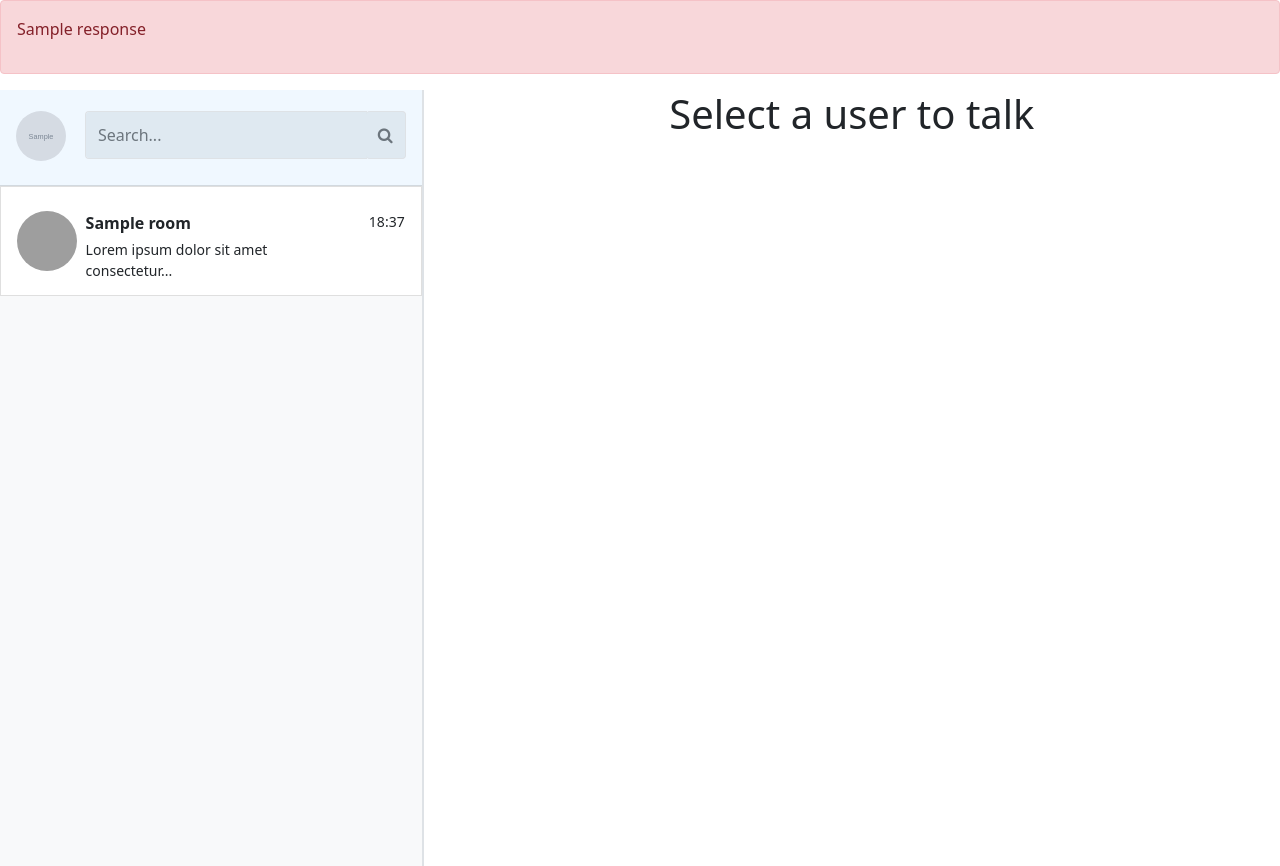
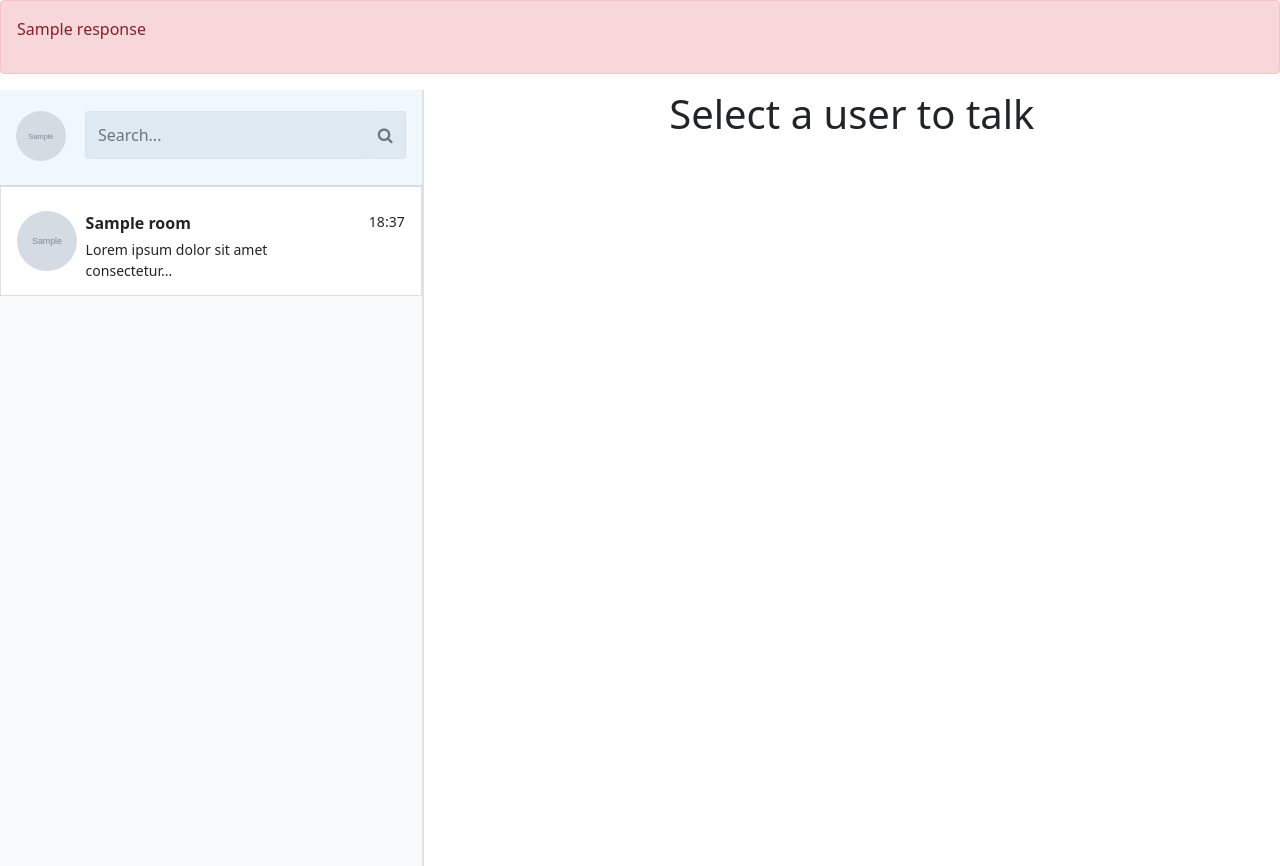
Before and after one commit to fabriciobarbosaviegas/one-project, a Flask app: template templates/index.html in a window 1280 px wide. Run offline with Flask 2, Linux system fonts and the light colour scheme; the template is opened without the code that fills it: most values are stand-ins (such as "Sample title", 1, 10 or a date in 2020); grey boxes marked "Sample" are stand-in pictures; some libraries are stand-ins or nearby versions; grey boxes are pictures that could not be loaded.

Commit message:
Update sidebar.html

```diff
--- a/templates/sidebar.html
+++ b/templates/sidebar.html
@@ -19,11 +19,11 @@
             <a href="#" class="list-group-item list-group-item-action container sm">
                 <div class="row mt-3">
                     <figure class="col col-sm-2 sm">
-                        <img src="{{ url_for('static', filename='img/user1.jpg') }}" class="rounded-circle" alt="user" width="60" height="60">
+                        <img src="{{ i['room_avatar'] }}" class="rounded-circle" alt="user" width="60" height="60">
                     </figure>
                     <div class="col">
                         <div class="d-flex w-100 align-itemns-center justify-content-between">
-                            <strong class="mb-1">{{ i }}</strong>
+                            <strong class="mb-1">{{ i['room_name'] }}</strong>
                             <small>18:37</small>
                         </div>
                         <div class="col-10 mb-1 small">
```
